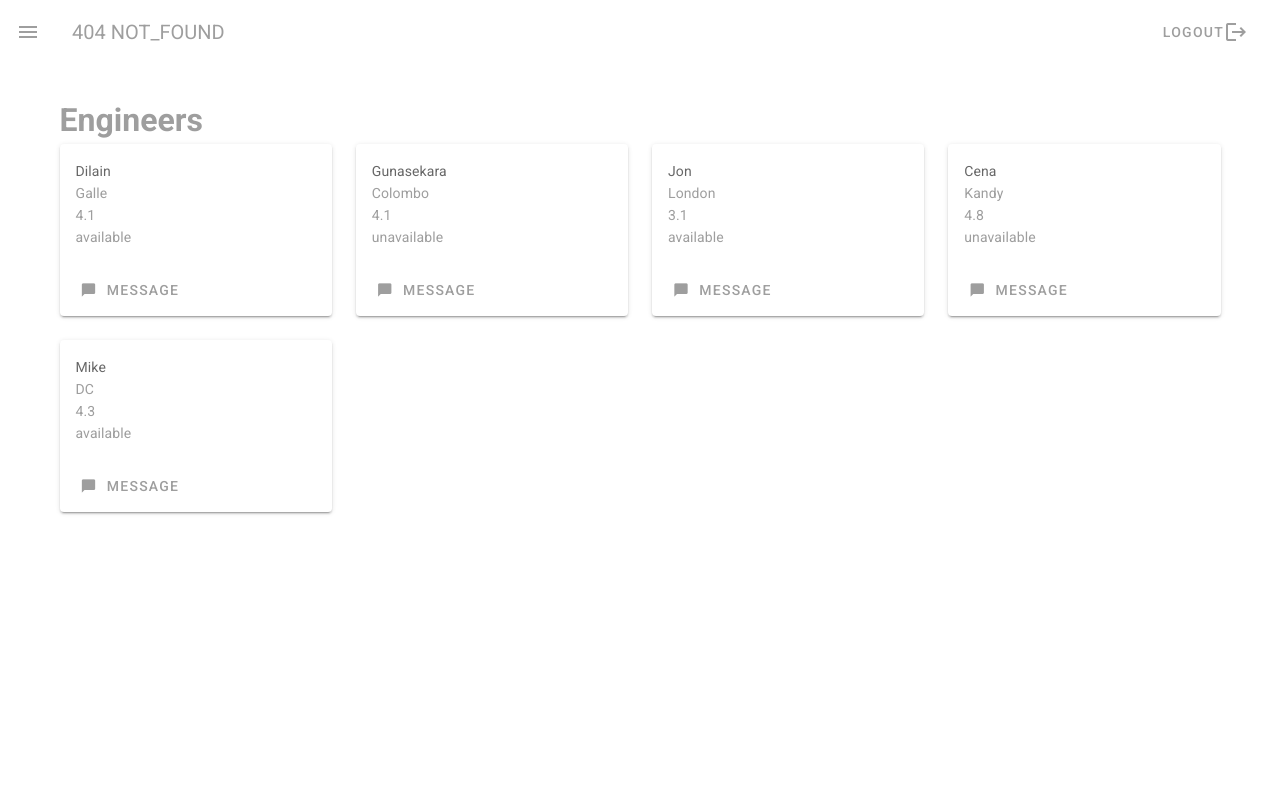
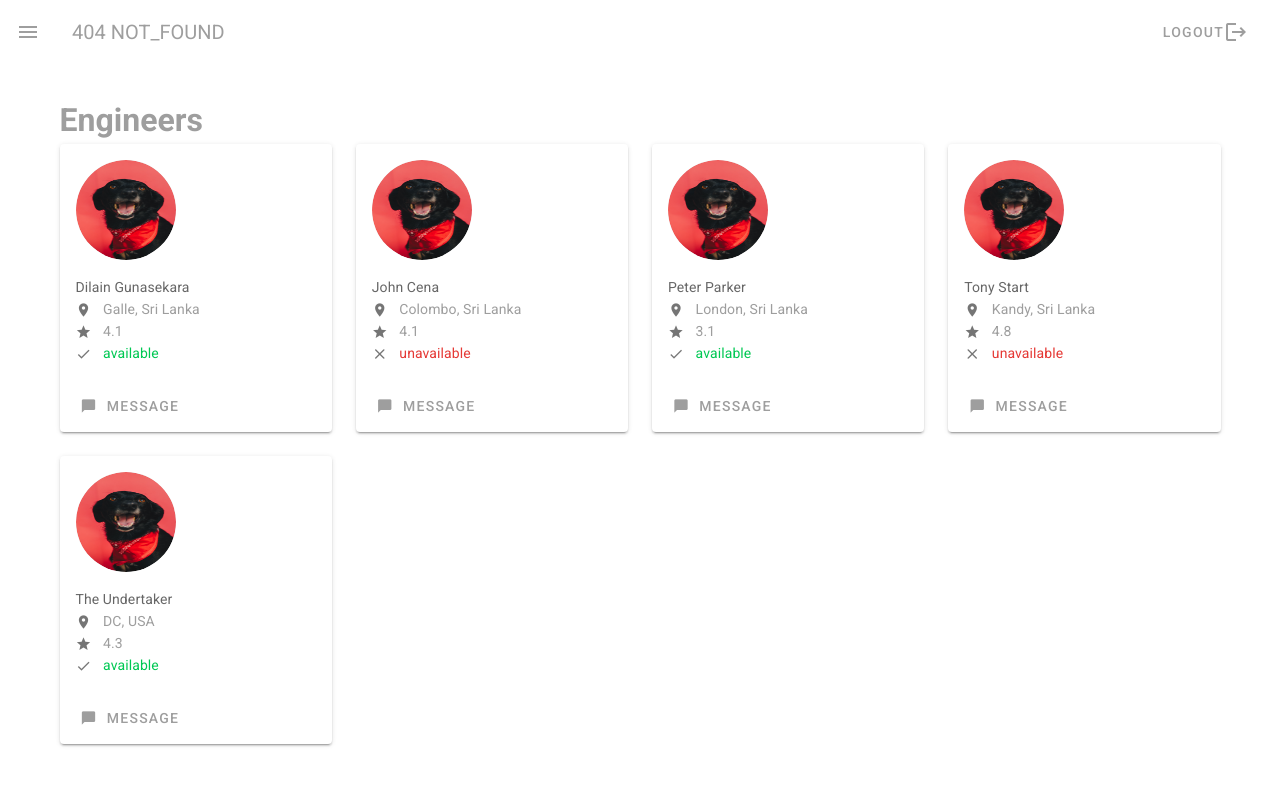
Before and after one commit to DSGunasekara/vue-field-engineer, a Vue app in the folder client/: page /#/engineers in a window 1280 px wide. Shown: the top 786 px of the page. Built offline with nearby package versions, Linux system fonts and the light colour scheme.

Commit message:
engineer list updated

```diff
--- a/client/src/views/Engineers.vue
+++ b/client/src/views/Engineers.vue
@@ -10,12 +10,31 @@
         v-for="engineer in engineers"
         :key="engineer.name"
       >
-        <v-card text class="text-xs-center ma-3">
+        <v-card text class="ma-3">
+          <v-responsive class="pt-4 mx-4">
+            <v-avatar center size="100" class="grey lighten-2">
+              <img src="../assets/profile.jpg" />
+            </v-avatar>
+          </v-responsive>
           <v-card-text>
-            <div class="subheading">{{ engineer.name }}</div>
-            <div class="grey--text">{{ engineer.location }}</div>
-            <div class="grey--text">{{ engineer.rating }}</div>
-            <div class="grey--text">{{ engineer.availability }}</div>
+            <div class="subheading">
+              {{ engineer.name }}
+            </div>
+            <div class="grey--text">
+              <v-icon small left>mdi-map-marker</v-icon>
+              {{ engineer.location }}
+            </div>
+            <div class="grey--text">
+              <v-icon small left>mdi-star</v-icon>
+              {{ engineer.rating }}
+            </div>
+            <div :class="`${engineer.availability} `">
+              <v-icon v-if="engineer.availability === 'available'" small left
+                >mdi-check</v-icon
+              >
+              <v-icon v-else small left>mdi-window-close</v-icon>
+              {{ engineer.availability }}
+            </div>
           </v-card-text>
           <v-card-actions>
             <v-btn text color="grey">
@@ -35,32 +54,32 @@ export default {
     return {
       engineers: [
         {
-          name: "Dilain",
-          location: "Galle",
+          name: "Dilain Gunasekara",
+          location: "Galle, Sri Lanka",
           rating: "4.1",
           availability: "available",
         },
         {
-          name: "Gunasekara",
-          location: "Colombo",
+          name: "John Cena",
+          location: "Colombo, Sri Lanka",
           rating: "4.1",
           availability: "unavailable",
         },
         {
-          name: "Jon",
-          location: "London",
+          name: "Peter Parker",
+          location: "London, Sri Lanka",
           rating: "3.1",
           availability: "available",
         },
         {
-          name: "Cena",
-          location: "Kandy",
+          name: "Tony Start",
+          location: "Kandy, Sri Lanka",
           rating: "4.8",
           availability: "unavailable",
         },
         {
-          name: "Mike",
-          location: "DC",
+          name: "The Undertaker",
+          location: "DC, USA",
           rating: "4.3",
           availability: "available",
         },
@@ -71,4 +90,10 @@ export default {
 </script>
 
 <style>
+.available {
+  color: #00c853;
+}
+.unavailable {
+  color: #e53935;
+}
 </style>
```
Also changed, not shown: client/src/assets/profile.jpg (added).
